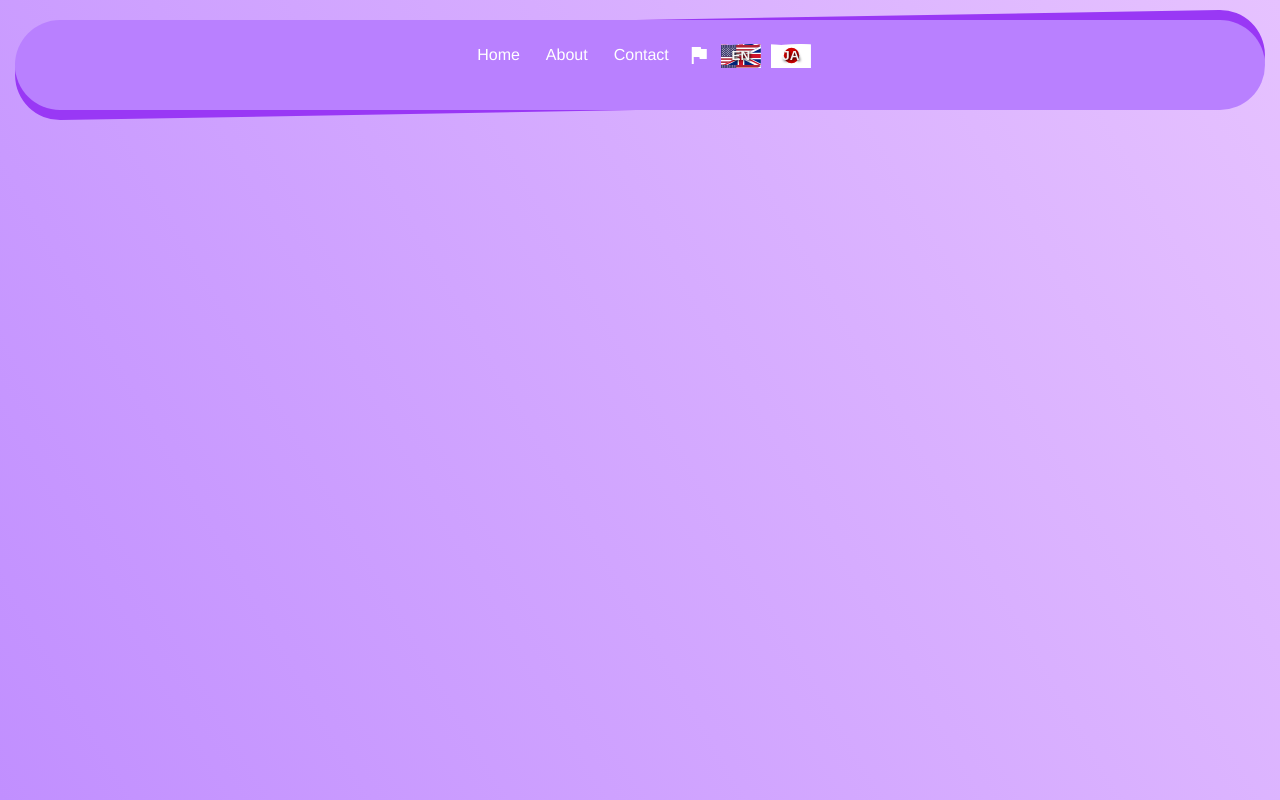
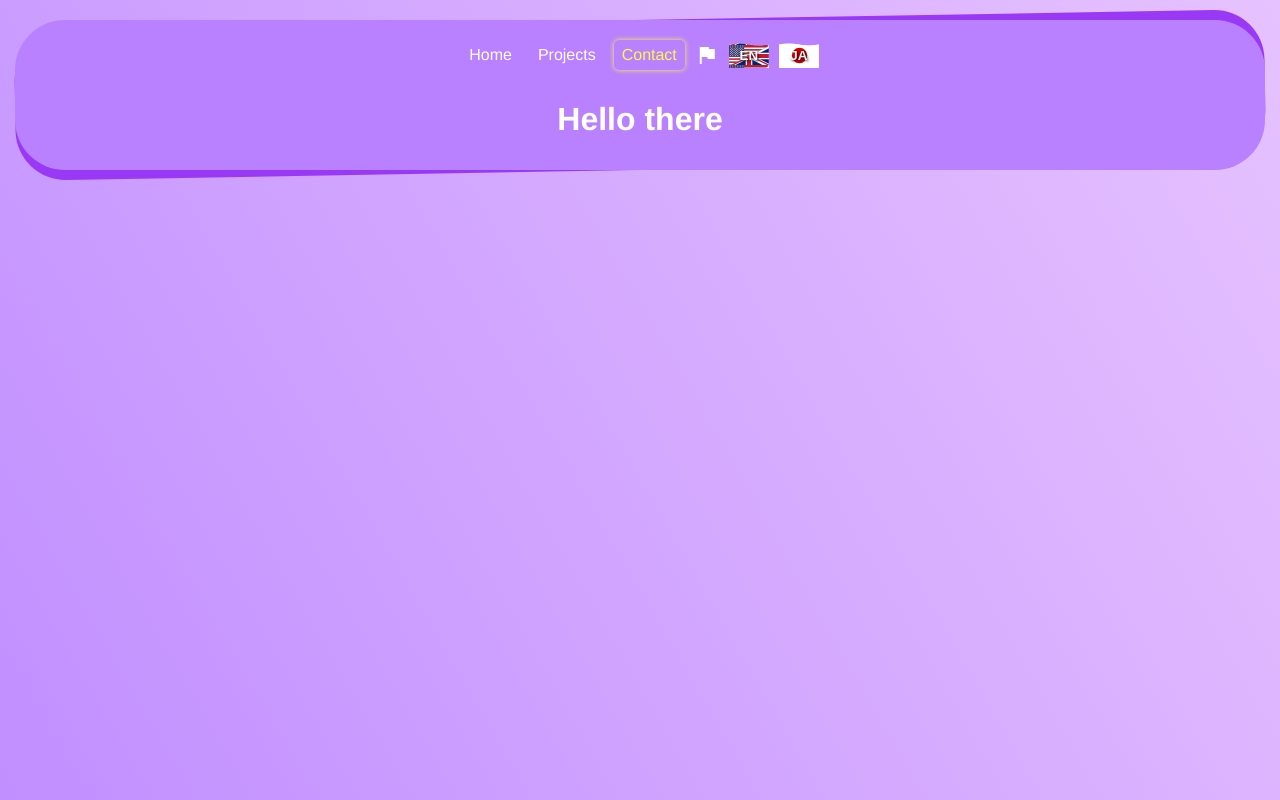
Before and after one commit to justdodo27/3d-portfolio, a Vue app in the folder portfolio/: page /1/contact in a window 1280 px wide. Built offline with nearby package versions, Linux system fonts and the light colour scheme; no server answers.

Commit message:
Update navigation

```diff
--- a/portfolio/src/components/Navigation.vue
+++ b/portfolio/src/components/Navigation.vue
@@ -1,8 +1,8 @@
 <template>
     <nav>
         <router-link active-class="active" class="nav-link" :to="'/' + $route.params.language">Home</router-link>
-        <router-link active-class="active" class="nav-link" :to="'/' + $route.params.language + '/about'">About</router-link>
-        <router-link active-class="active" class="nav-link" :to="'/' + $route.params.language + '/about'">Contact</router-link>
+        <router-link active-class="active" class="nav-link" :to="'/' + $route.params.language + '/projects'">Projects</router-link>
+        <router-link active-class="active" class="nav-link" :to="'/' + $route.params.language + '/contact'">Contact</router-link>
         <LocaleSwitcher></LocaleSwitcher>
     </nav>
 </template>
@@ -23,7 +23,6 @@ export default {
         justify-content: center;
         gap: 10px;
         margin-bottom: 20px;
-        // border-bottom: 1px solid white;
         padding: 10px 0px;
         font-family: Avenir, Helvetica, Arial, sans-serif;
         -webkit-font-smoothing: antialiased;
--- a/portfolio/src/main.js
+++ b/portfolio/src/main.js
@@ -5,7 +5,8 @@ import router from "./router";
 
 const messages = {
     en: {
-        hello: "Hello there"
+        hello: "Hello there",
+        projects: "Projects"
     },
     ja: {
         hello: "こんにちは、世界"
--- a/portfolio/src/router/index.js
+++ b/portfolio/src/router/index.js
@@ -1,5 +1,8 @@
 import { createRouter, createWebHistory } from "vue-router";
 import Home from "../views/Home.vue";
+import Contact from "../views/Contact.vue"
+import Projects from "../views/Projects.vue"
+import Project from "../views/Project.vue"
 
 const routes = [
   {
@@ -8,11 +11,20 @@ const routes = [
     component: Home,
   },
   {
-    path: "/:language/about",
-    name: "About",
-    component: () =>
-      import(/* webpackChunkName: "about" */ "../views/About.vue"),
+    path: "/:language/contact",
+    name: "Contact",
+    component: Contact
   },
+  {
+    path: "/:language/projects",
+    name: "Projects",
+    component: Projects
+  },
+  {
+    path: "/:language/project/:src",
+    name: "Project",
+    component: Project
+  }
 ];
 
 const router = createRouter({
--- a/portfolio/src/views/About.vue
+++ b/portfolio/src/views/Contact.vue
@@ -1,5 +1,5 @@
 <template>
-  <div class="about">
+  <div class="contact">
     <h1>{{ $t("hello") }}</h1>
   </div>
 </template>
```
